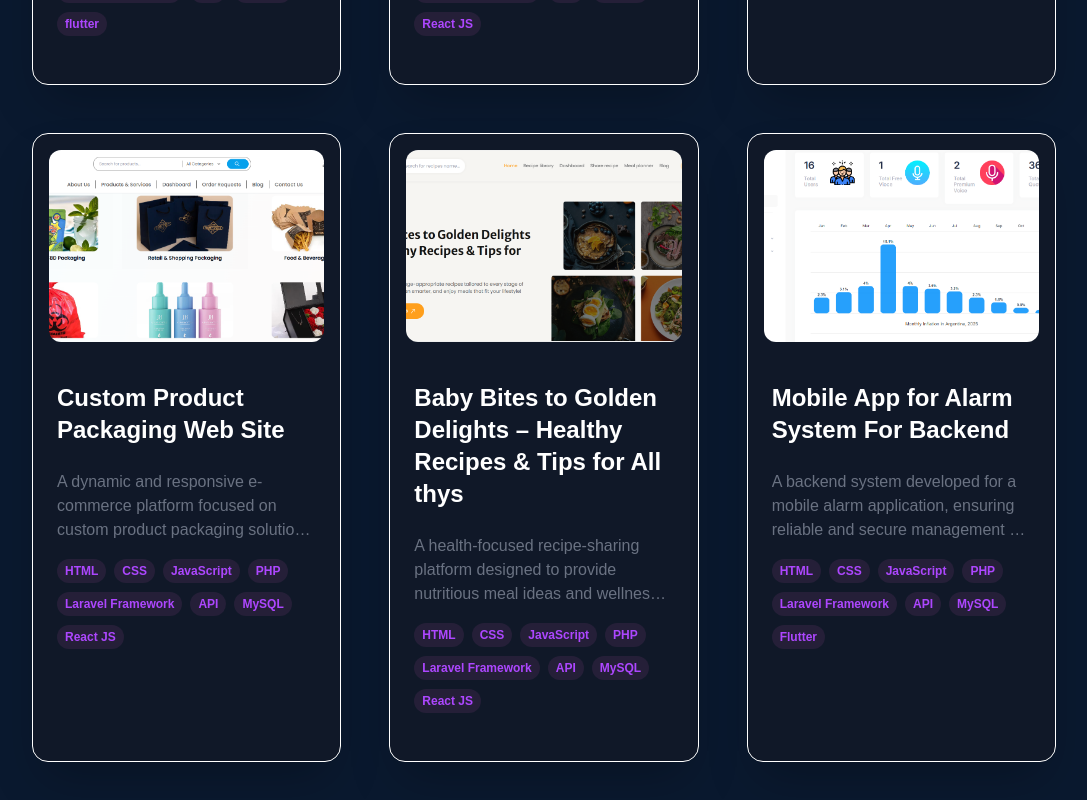
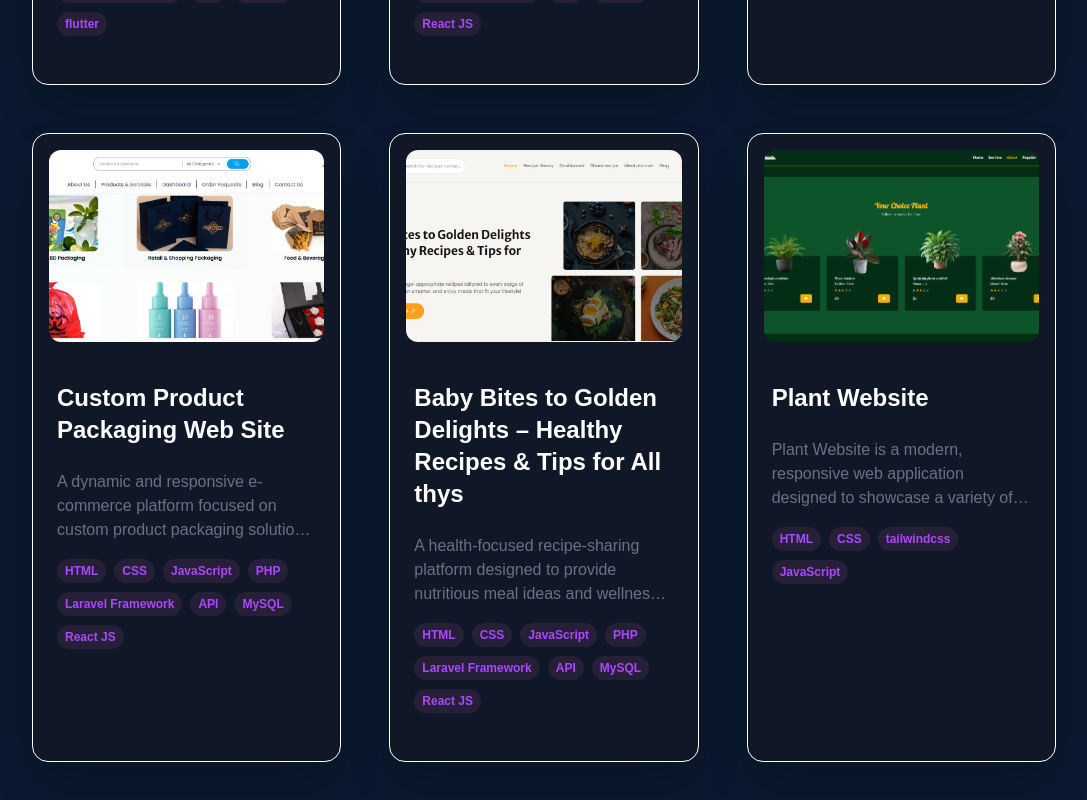
Before and after one commit to mizanurmillon/My_Portfolio, a React (Vite) app: page / in a window 1280 px wide. Shown: the part 4841-5641 px from the top of the page, without its empty margins (96-1183 px from the left). Built offline with nearby package versions, Linux system fonts and the light colour scheme.

Commit message:
new link add

```diff
--- a/src/constants.js
+++ b/src/constants.js
@@ -36,7 +36,7 @@ import csprepLogo from './assets/work_logo/Screenshot_4.png';
 import movierecLogo from './assets/work_logo/web_dig.png';
 import taskremLogo from './assets/work_logo/recipe.png';
 import npmLogo from './assets/work_logo/Screenshot 2025-05-01 213111.png';
-import webverLogo from './assets/work_logo/Screenshot 2025-05-01 213430.png';
+import webverLogo from './assets/work_logo/Screenshot 2025-10-19 170644.png';
 
 
 export const SkillsInfo = [
@@ -185,7 +185,7 @@ export const SkillsInfo = [
       description:"A comprehensive Service Provider Management System built with Laravel for the backend and Flutter for the mobile app frontend. This system includes an intuitive admin dashboard for managing users, services, and provider activities, as well as a responsive landing page to promote the app. The backend provides secure APIs to support seamless app functionality and real-time data handling.",
       image: githubdetLogo,
       tags: ["HTML", "CSS", "JavaScript","PHP","Laravel Framework","API","MySQL",'flutter'],
-      github: "https://github.com/mizanurmillon/paddydyna_backend",
+      github: "https://github.com/mizanurmillon/paddydyna_backend.git",
       AdminDashboard: "https://dashboard.nixrly.com/",
       webapp: "https://nixrly.com/",
     },
@@ -229,18 +229,18 @@ export const SkillsInfo = [
         "A health-focused recipe-sharing platform designed to provide nutritious meal ideas and wellness tips for all age groups—from babies to seniors. Built with Laravel and PHP for a secure backend and React.js for a dynamic frontend experience. Users can browse recipes, read expert health tips, and contribute their own dishes. The system supports recipe categorization, user authentication, and API-driven content management, with MySQL ensuring reliable data storage.",
       image: taskremLogo,
       tags: ["HTML", "CSS", "JavaScript","PHP","Laravel Framework","API","MySQL",'React JS'],
-      github: "https://github.com/mizanurmillon/mohammadhasanii_backend.git",
-      webapp: "https://health-recipes-frontend.netlify.app",
+      github: "https://github.com/mizanurmillon/healthy-care-recipes.git",
+      webapp: "https://healthy-care-recipes.vercel.app/",
     },
     {
       id: 5,
-      title: "Mobile App for Alarm System For Backend",
+      title: "Plant Website",
       description:
-        "A backend system developed for a mobile alarm application, ensuring reliable and secure management of user data, alarm configurations, and notifications. Built using Laravel and PHP for robust backend logic, with MySQL for efficient data storage. The system provides RESTful APIs to support real-time alarm scheduling, user authentication, and mobile app integration. React.js is used for administrative or web-based interfaces, enabling smooth monitoring and control functionalities.",
+        "Plant Website is a modern, responsive web application designed to showcase a variety of plants and gardening products. Built with HTML, CSS, TailwindCSS, and JavaScript, the website features an attractive layout, smooth navigation, and interactive elements to enhance user experience. Visitors can explore different plants, learn about their care, and enjoy a visually appealing, mobile-friendly design.",
       image: webverLogo,
-      tags: ["HTML", "CSS", "JavaScript","PHP","Laravel Framework","API","MySQL",'Flutter'],
-      github: "https://github.com/mizanurmillon/theoa_backend.git",
-      webapp: "https://theoa13.softvencefsd.xyz",
+      tags: ["HTML", "CSS", "tailwindcss","JavaScript"],
+      github: "https://github.com/mizanurmillon/Plant-website.git",
+      webapp: "https://plantwebs.netlify.app/",
     },
 
   ];
```
Also changed, not shown: src/assets/work_logo/Screenshot 2025-10-19 170644.png (added), src/assets/work_logo/Screenshot 2025-10-19 170659.png (added).
